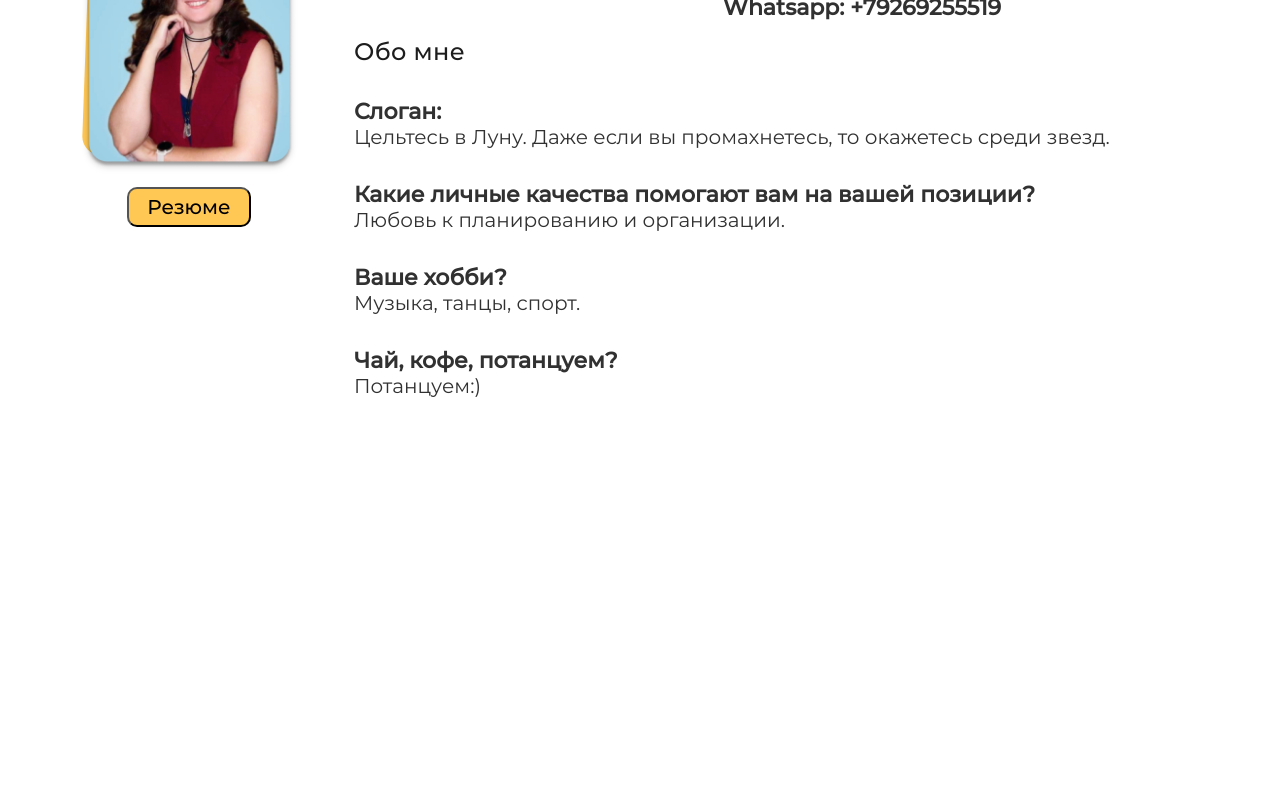
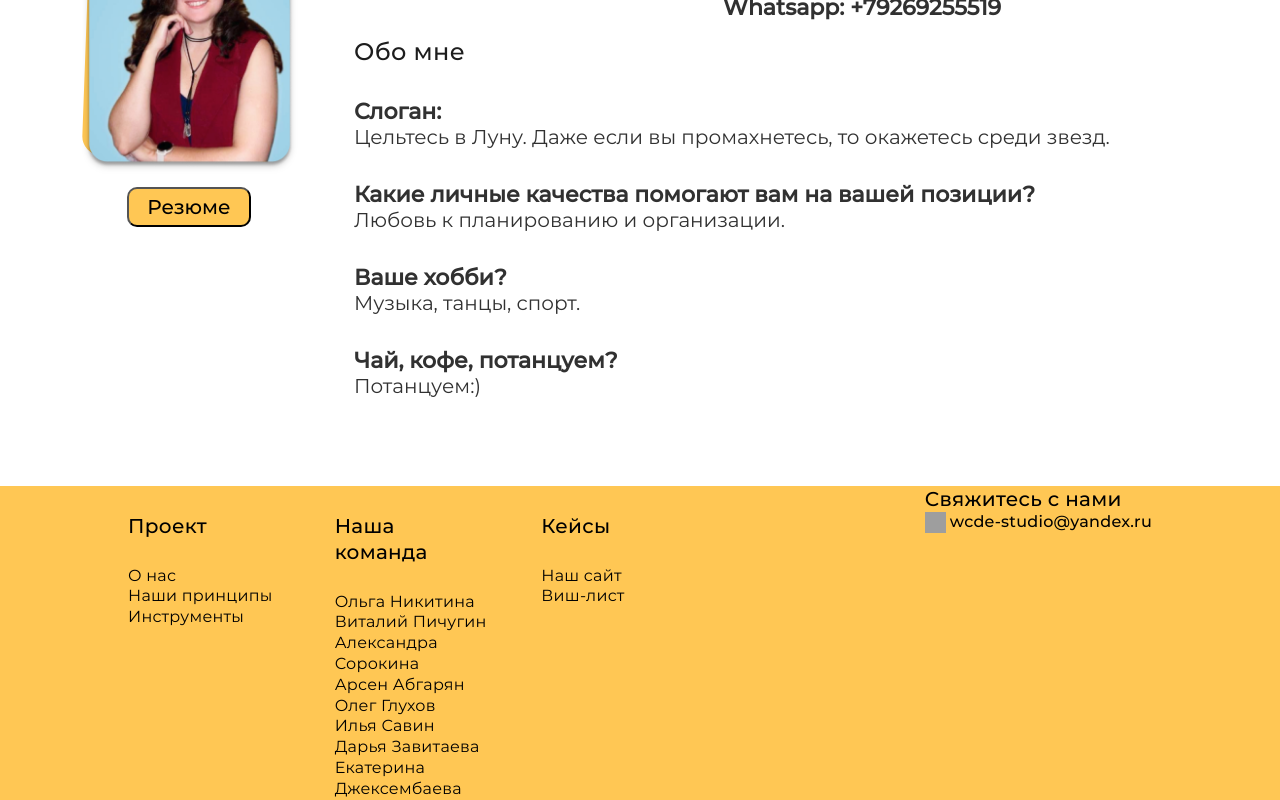
Before and after one commit to DarkwingDuck255/team-pet-project, a React (Create React App) app: page /about/1 in a window 1280 px wide. Shown: the part 258-1058 px from the top of the page. Before the commit the page ends 800 px from the top, so only its background shows below. Built offline with nearby package versions, Linux system fonts and the light colour scheme; grey boxes are pictures that could not be loaded.

Commit message:
add footer

```diff
--- a/src/components/AboutUsPage/AboutUsPage.css
+++ b/src/components/AboutUsPage/AboutUsPage.css
@@ -1,4 +1,6 @@
 .about-us-page {
+  max-width: 1440px;
+  width: 100%;
   display: flex;
   flex-direction: column;
   justify-content: center;
--- a/src/components/AboutUsPage/AboutUsPage.js
+++ b/src/components/AboutUsPage/AboutUsPage.js
@@ -3,6 +3,7 @@ import './AboutUsPage.css';
 import AboutSlogan from '../AboutSlogan/AboutSlogan';
 import PersonalList from '../PersonalList/PersonalList';
 import AboutUsHeader from '../AboutUsHeader/AboutUsHeader';
+import Footer from '../Footer/Footer';
 
 const AboutUsPage = () => {
   return (
@@ -10,6 +11,7 @@ const AboutUsPage = () => {
       <AboutUsHeader/>
       <AboutSlogan/>
       <PersonalList/>
+      <Footer />
     </div>
   );
 }
--- /dev/null
+++ b/src/components/Footer/Footer.css
@@ -0,0 +1,95 @@
+.footer {
+    max-width: 1440px;
+    width: 100%;
+    background-color: #FFC754;
+    /* height: 280px; */
+    display: flex;
+    flex-direction: row;
+    justify-content: space-between;
+    align-items: center;
+}
+
+.footer__project-wrapepr {
+    display: flex;
+    max-width: 570px;
+    width: 100%;
+    flex-direction: row;
+    justify-content: flex-start;
+    height: 100%;
+    gap: 50px;
+    margin-left: 10%;
+}
+
+.footer__project {
+    /* margin-left: 161px; */
+    display: flex;
+    flex-direction: column;
+    /* justify-content: space-between; */
+    max-width: 260px;
+    width: 100%;
+}
+
+
+
+.footer__project-header {
+    display: flex;
+    font-weight: 500;
+    font-size: 20px;
+    line-height: 130%;
+    letter-spacing: 0.015em;
+}
+
+.footer__project-list {
+    display: flex;
+    justify-content: flex-start;
+    flex-direction: column;
+    margin: 0;
+    font-weight: 400;
+    font-size: 16px;
+    line-height: 130%;
+    letter-spacing: 0.015em;
+}
+
+.footer__project-list-item {
+    margin: 0;
+    padding: 0;
+    /* display: inline; */
+    list-style-type: none;
+}
+
+.footer__contact-us {
+    display: flex;
+    flex-direction: column;
+    justify-content: flex-start;
+    margin-right: 10%;
+    align-self: flex-start;
+}
+
+.footer__contact-us-text {
+    font-weight: 500;
+    font-size: 20px;
+    line-height: 130%;
+    letter-spacing: 0.015em;
+    display: flex;
+
+}
+
+.footer__contact-us-wrapper {
+    display: flex;
+    flex-direction: row;
+    gap: 4px;
+    max-width: 250px;
+    width: 100%;
+}
+
+.footer__contact-us-image {
+    width: 21px;
+    display: flex;
+}
+
+.footer__contact-us-email {
+    font-weight: 500;
+    font-size: 16px;
+    line-height: 130%;
+    letter-spacing: 0.015em;
+}
--- /dev/null
+++ b/src/components/Footer/Footer.js
@@ -0,0 +1,106 @@
+import React from "react";
+import './Footer.css';
+import letter from '../../images/letter.svg';
+
+function Footer() {
+
+    return (
+        <section className="footer">
+            <div className="footer__project-wrapepr">
+
+
+
+                <div className="footer__project">
+                    <h4 className="footer__project-header">
+                        Проект
+                    </h4>
+                    <div className="footer__project-list">
+                        <p className="footer__project-list-item">
+                            О нас
+                        </p>
+                        <p className="footer__project-list-item">
+                            Наши принципы
+                        </p>
+                        <p className="footer__project-list-item">
+                            Инструменты
+                        </p>
+                    </div>
+
+                </div>
+
+                <div className="footer__project">
+                    <h4 className="footer__project-header">
+                        Наша команда
+                    </h4>
+                    <div className="footer__project-list">
+                        <p className="footer__project-list-item">
+                            Ольга Никитина
+
+                        </p>
+                        <p className="footer__project-list-item">
+                            Виталий Пичугин
+
+                        </p>
+                        <p className="footer__project-list-item">
+                            Александра Сорокина
+
+                        </p>
+                        <p className="footer__project-list-item">
+                            Арсен Абгарян
+
+
+                        </p>
+                        <p className="footer__project-list-item">
+                            Олег Глухов
+
+
+                        </p>
+                        <p className="footer__project-list-item">
+                            Илья Савин
+
+
+                        </p>
+                        <p className="footer__project-list-item">
+                            Дарья Завитаева
+
+
+                        </p>
+                        <p className="footer__project-list-item">
+
+                            Екатерина Джексембаева
+
+                        </p>
+                    </div>
+
+                </div>
+
+                <div className="footer__project">
+                    <h4 className="footer__project-header">
+                        Кейсы
+                    </h4>
+                    <div className="footer__project-list">
+                        <p className="footer__project-list-item">
+                            Наш сайт
+                        </p>
+                        <p className="footer__project-list-item">
+                            Виш-лист
+                        </p>
+                    </div>
+
+                </div>
+            </div>
+            <div className="footer__contact-us">
+                <p className="footer__contact-us-text">
+                    Свяжитесь с нами
+                </p>
+                <div className="footer__contact-us-wrapper">
+                    <img className="footer__contact-us-image" alt="напишите нам" src={letter} />
+                    <p className="footer__contact-us-email">wcde-studio@yandex.ru</p>
+                </div>
+            </div>
+
+        </section>
+    )
+}
+
+export default Footer
--- a/src/components/Header/Header.js
+++ b/src/components/Header/Header.js
@@ -9,10 +9,7 @@ function Header() {
     return (
         <>
             <section className='header'>
-                {/* <div className='header__rectangle-one-wrap'> */}
-                    <div className='header__rectangle-one'/>
-                {/* </div> */}
-                <div className='header__rectangle-two'>
+
                     <div className='header__nav-and-title-wrapper'>
                         <div className='header__nav-wrapper'>
                             <Link className='header__logo-Link' to="#">
@@ -24,28 +21,7 @@ function Header() {
                                 <Link className='header__nav-Link common__Link' to="#">Кейсы</Link>
                             </nav>
                         </div>
-                        <div className='header__title-wrapper'>
-                            <h1 className='header__title'>
-                                Мы - команда выпускников
-                                Яндекс Практикума
-                            </h1>
-                            <p className='header__about-us'>
-                                Нас объединили любовь к IT и желание создать интерактивное портфолио, которое расскажет о нас больше, чем резюме
-                            </p>
-                            <h2 className='header__about-us-cool'>Мы - смелые
-
-                                {/* {тут будет меняющийся текст}  */}
-                            </h2>
-                        </div>
                     </div>
-                    <div className='header__imgaes-block'>
-                        {/* <div className='header__images-block-wrapper'> */}
-                        <img className='header__image-figures' src={figures} alt='набор нестандартных фигур' />
-                        <img className='header__image-yellow-rectangle' src={rectangle} alt='нестандартная фоновая фигура' />
-                        {/* </div> */}
-                    </div>
-                </div>
-
 
             </section>
         </>
--- a/src/components/Main/Main.js
+++ b/src/components/Main/Main.js
@@ -1,14 +1,11 @@
 import React from 'react';
 import Header from '../Header/Header';
-import Principals from '../Principals/Principals';
-import Tools from '../Tools/Tools';
 
 function Main() {
     return (
         <>
             <Header />
-            <Principals />
-            <Tools />
+            <div>Main Page</div>
         </>
     )
 }
--- a/src/components/PersonalCard/PersonalCard.css
+++ b/src/components/PersonalCard/PersonalCard.css
@@ -5,7 +5,7 @@
   align-items: flex-top;
   justify-content: center;
   margin: 0px  0px  0px  0px;
-  padding: 0px  0px  0px  0px;
+  padding: 0px  0px  88px  0px;
 /*  border: green solid 1px;*/
 }
 
--- a/src/components/PersonalCard/PersonalCard.js
+++ b/src/components/PersonalCard/PersonalCard.js
@@ -11,7 +11,6 @@ const PersonalCard = ({ member }) => {
 
   return (
     <div className='personal-card'>
-
       <div className='personal-card__img-button'>
         <div className='personal-card__card-img-wrapper'>
           <div className='personal-card__card-img-background'
--- a/src/components/PersonalCardPage/PersonalCardPage.css
+++ b/src/components/PersonalCardPage/PersonalCardPage.css
@@ -1,4 +1,5 @@
 .personal-card-page {
+  max-width: 1440px;
   width: 100%;
   display: flex;
   flex-direction: column;
--- a/src/components/PersonalCardPage/PersonalCardPage.js
+++ b/src/components/PersonalCardPage/PersonalCardPage.js
@@ -7,6 +7,7 @@ import data from '../../data/team-data.json';
 import PersonalCard from '../PersonalCard/PersonalCard';
 import AboutUsHeader from '../AboutUsHeader/AboutUsHeader';
 import NotFound404 from '../NotFound404/NotFound404';
+import Footer from '../Footer/Footer';
 
 const PersonalCardPage = () => {
   const { id } = useParams();
@@ -28,6 +29,7 @@ const PersonalCardPage = () => {
           <div className='personal-card-page'>
             <AboutUsHeader />
             <PersonalCard member={teamMember} />
+            <Footer />
           </div>
         ) : (
           <NotFound404/>
```
Also changed, not shown: src/components/AboutUsHeader/AboutUsHeader.css (+5 -90 lines).
